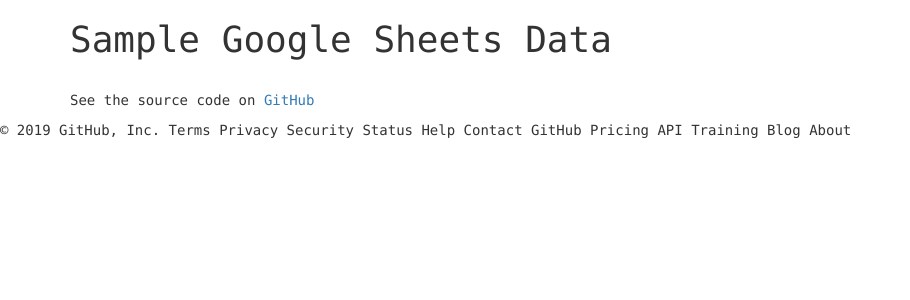
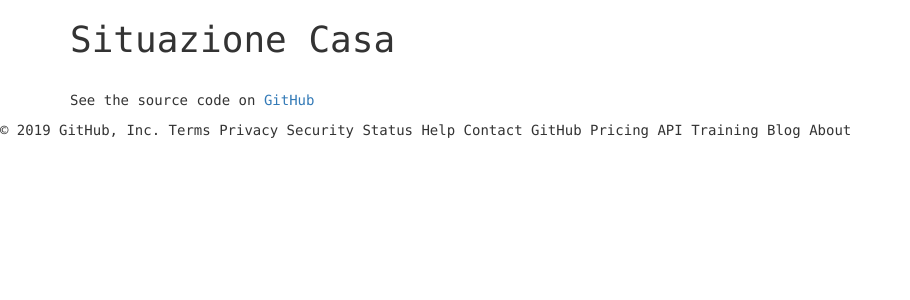
Before and after one commit to TheMazzock/dbzmoney, a Flask app: template templates/index.html in a window 1280 px wide. Shown: the top 300 px of the page, without its empty margins (0-910 px from the left). Run offline with Flask 2, Linux system fonts and the light colour scheme; the template is opened without the code that fills it, so the values that code supplies are empty; some libraries are stand-ins or nearby versions.

Commit message:
Update index.html

```diff
--- a/templates/index.html
+++ b/templates/index.html
@@ -10,7 +10,7 @@
 	</head>
 	<body>
 		<div class="container">
-			<h1>Sample Google Sheets Data</h1>
+			<h1>Situazione Casa</h1>
 
             <table class="table">
             {% for row in values %}
```
